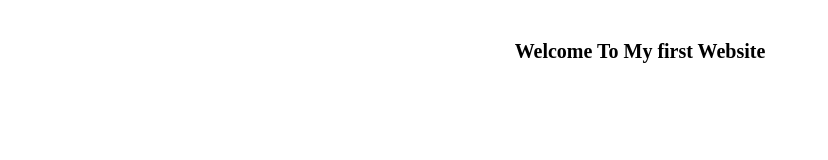
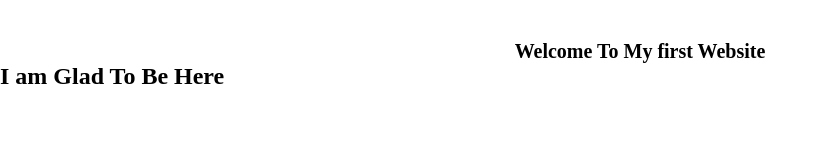
Before and after one commit to raisul227/first-webpage, a plain HTML site: page index.html in a window 1280 px wide. Shown: the whole page, without its empty margins (0-828 px from the left). Drawn offline with Linux system fonts and the light colour scheme.

Commit message:
second commit

```diff
--- a/index.html
+++ b/index.html
@@ -12,6 +12,7 @@
 <body>
 
     <h1 class="heading">Welcome To My first Website</h1>
+    <h2>I am Glad To Be Here</h2>
     <script src="app.js"></script>
 </body>
 
```
